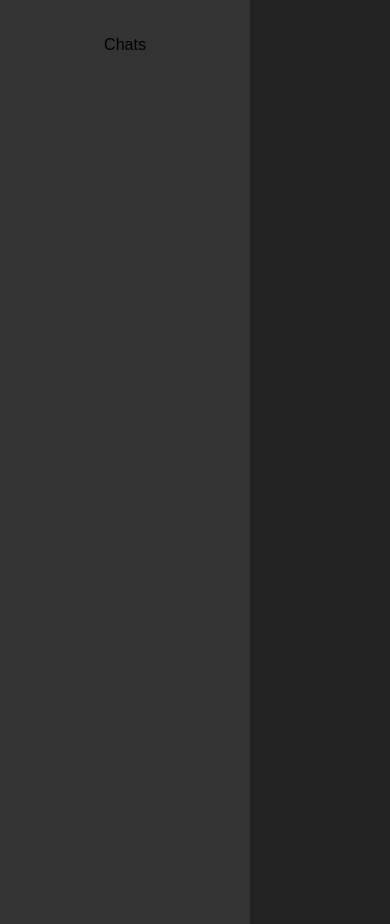
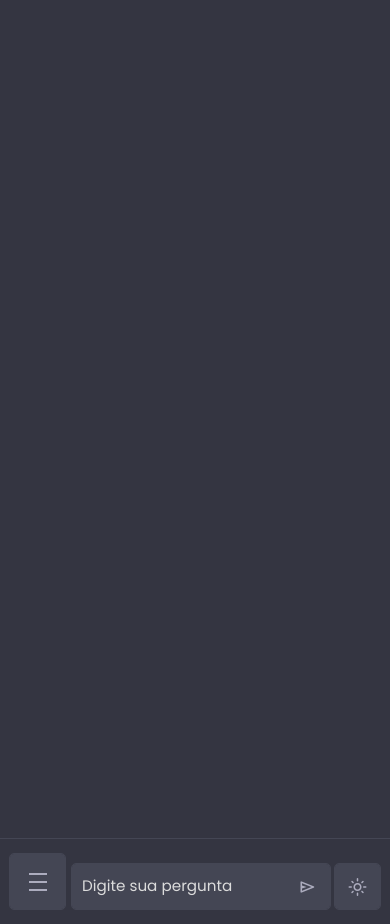
Before and after one commit to brennomurakami/LLM_custom_interface, a Flask app: page / in a window 390 px wide. Run offline with Flask 3, Linux system fonts and the light colour scheme.

Commit message:
Update index.css

```diff
--- a/static/css/index.css
+++ b/static/css/index.css
@@ -1,100 +1,384 @@
-body {
-    font-family: Arial, sans-serif;
+* {
     margin: 0;
     padding: 0;
-    background-color: #222; /* Cor mais escura para o fundo da página */
+    box-sizing: border-box;
+    font-family: 'Poppins', sans-serif;
+}
+
+:root{
+    --text-color: #FFFFFF;
+    --icon-color: #ACACBE;
+    --icon-hover-bg: #5B5E71;
+    --placeholder-color: #DCDCDC;
+    --outgoing-chat-bg: #343541;
+    --incoming-chat-bg: #444654;
+    --outgoing-chat-border: #343541;
+    --incoming-chat-border: #444654;
+}
+
+body, .message p, textarea::placeholder, .material-symbols-rounded, .message li {
+    color: var(--text-color);
+}
+
+.light-mode{
+    --text-color: #343641;
+    --icon-color: #A9A9BC;
+    --icon-hover-bg: #FAFAF3;
+    --placeholder-color: #6C6C6C;
+    --outgoing-chat-bg: #FFFFFF;
+    --incoming-chat-bg: #F7F7F8;
+    --outgoing-chat-border: #FFFFFF;
+    --incoming-chat-border: #D9D9E3;
+}
+
+body{
+    background-color: var(--outgoing-chat-bg);
 }
 
 .sidebar {
     height: 100%;
-    width: 250px;
+    width: 0;
     position: fixed;
     top: 0;
     left: 0;
     background-color: #333;
-    padding-top: 20px;
+    overflow-x: hidden;
+    transition: 0.5s;
 }
 
-.chat-container {
-    width: 100%; /* Alterado para ocupar toda a largura da tela */
-    max-width: 800px; /* Limita a largura máxima do chat */
-    margin: 50px auto;
-    background-color: #444; /* Cor mais escura para o fundo do chat */
-    border-radius: 10px;
-    box-shadow: 0 0 10px rgba(0, 0, 0, 0.1);
-    overflow: hidden;
+.sidebar-content {
+    padding: 20px;
+    color: white;
 }
 
-.chat-header {
-    background-color: #000053;
-    color: #fff;
-    padding: 10px 20px;
-    text-align: center;
+/* .content {
+    margin-left: 250px; /* Largura da barra lateral
+    transition: margin-left 0.5s;
+} */
+
+.menuBtn{
+    margin-right: 7px;
+    font-size: 1.4rem;
+    background: var(--incoming-chat-bg);
+    outline: 1px solid var(--incoming-chat-border);
+    border-radius: 4px;
 }
 
-.chat-body {
-    padding: 20px;
-    overflow-y: scroll;
-    max-height: calc(100vh - 170px); /* Ajusta a altura máxima do chat para ocupar o restante da tela */
+#toggle-btn {
+    cursor: pointer; /* Torna o botão clicável */
+    display: block; /* Garante que o botão ocupe todo o espaço horizontal */
+    padding: 16px; /* Adiciona algum preenchimento ao redor do botão */
+    color: var(--icon-color); /* Define a cor do texto */
+    text-align: center; /* Centraliza o texto horizontalmente */
+    height: 55px;
+    width: 55px;
+}
+
+.menuBtn:hover{
+    filter: brightness(1.2);
+}
+
+/* Novas regras para ajustar o layout do chat */
+.chat-container {
+    display: flex;
+    flex-direction: column;
+    align-items: flex-end; /* Alinhar as mensagens do usuário à direita */
 }
 
 .message {
+    max-width: 70%; /* Limitar a largura das mensagens */
     margin-bottom: 20px;
+    margin: 20px;
 }
 
 .user-message {
-    text-align: right;
-    color: #ddd; /* Cor mais clara para o texto do usuário */
+    align-self: flex-end; /* Alinhar as mensagens do usuário à direita */
+    background-color: #2979FF; /* Cor de fundo das mensagens do usuário */
+    color: #FFFFFF; /* Cor do texto das mensagens do usuário */
+    border-radius: 5px;
+    margin: 5px;
+    margin-right: 30%;
+    margin-left: 40%;
 }
 
-.bot-message {
-    text-align: left;
-    color: #ccc; /* Cor mais clara para o texto da IA */
+.user-message p{
+    margin: 10px;
 }
 
-.message p {
-    background-color: #666; /* Cor mais escura para o fundo das mensagens */
-    border-radius: 10px;
-    padding: 10px 15px;
-    display: inline-block;
-    max-width: 70%;
+
+.bot-message {
+    align-self: flex-start; /* Alinhar as mensagens da IA à esquerda */
+    background-color: #137c13; /* Cor de fundo das mensagens da IA */
+    color: #333333; /* Cor do texto das mensagens da IA */
+    border-radius: 5px;
+    margin-left: 30%;
+    margin-right: 40%;
 }
 
-.message ul {
-    background-color: #666; /* Cor mais escura para o fundo das mensagens */
-    border-radius: 10px;
-    padding: 10px 15px;
-    display: block;
-    max-width: 70%;
-    padding-left: 25px; /* Adiciona espaço à esquerda para o marcador de lista */
+.bot-message p{
+    margin: 10px;
 }
 
-.message ol {
-    background-color: #666; /* Cor mais escura para o fundo das mensagens */
-    border-radius: 10px;
-    padding: 10px 15px;
-    display: block;
-    max-width: 70%;
-    padding-left: 25px; /* Adiciona espaço à esquerda para o marcador de lista */
+.bot-message li{
+    margin: 25px;
 }
 
-.message.bot-message li {
-    margin: 5px 0;
-    padding-left: 20px;
-    list-style-type: disc; /* Define o tipo de marcador de lista como ponto */
+.chat-container{
+    overflow-y: auto;
+    max-height: 100vh;
+    padding-bottom: 150px;
 }
 
-.chat-input {
-    padding: 10px;
-    width: calc(100% - 40px); /* Calcula a largura da caixa de entrada */
-    border: none;
-    border-top: 1px solid #888; /* Cor mais clara para a borda superior da caixa de entrada */
-    box-sizing: border-box;
-    margin-left: 20px; /* Adiciona margem à esquerda para acomodar o ícone de envio */
-    background-color: #666; /* Cor mais escura para o fundo da caixa de entrada */
-    color: #ddd; /* Cor mais clara para o texto da caixa de entrada */
+:where(.chat-container, textarea)::-webkit-scrollbar-track{
+    background: var(--incoming-chat-bg);
+    border-radius: 25px;
 }
 
-.chat-input::placeholder {
-    color: #ddd; /* Define a cor do texto do placeholder como branco */
+:where(.chat-container, textarea)::-webkit-scrollbar-thumb{
+    background: var(--icon-color);
+    border-radius: 25px;
 }
+
+.default-text{
+    display: flex;
+    align-items: center;
+    justify-content: center;
+    flex-direction: column;
+    height: 70vh;
+    padding: 0 10px;
+    text-align: center;
+    color: var(--text-color);
+}
+
+.default-text h1{
+    font-size: 3.3rem;
+}
+
+.default-text p{
+    margin-top: 10px;
+    font-size: 1.1rem;
+}
+
+.chat-container .chat{
+    padding: 25px;
+    display: flex;
+    justify-content: center;
+    color: var(--text-color);
+}
+
+.chat-container .chat.outgoing {
+    background: var(--outgoing-chat-bg);
+    border: 1px solid var(--outgoing-chat-border);
+}
+
+.chat-container .chat.incoming{
+    background: var(--incoming-chat-bg);
+    border: 1px solid var(--incoming-chat-border);
+}
+
+.chat .chat-content {
+    display: flex;
+    max-width: 1200px;
+    width: 100%;
+    align-items: flex-start;
+    justify-content: space-between;
+}
+
+span.material-symbols-rounded {
+    user-select: none;
+    cursor: pointer;
+}
+
+.chat .chat-content span{
+    cursor: pointer;
+    font-size: 1.3rem;
+    color: var(--icon-color);
+    visibility: hidden;
+}
+
+.chat:hover .chat-content:not(:has(.typing-animation)), :has(.error) span{
+    visibility: visible;
+}
+
+.chat .chat-details {
+    display: flex;
+    align-items: center;
+}
+
+.chat .chat-details img{
+    width: 35px;
+    height: 35px;
+    align-self: flex-start;
+    object-fit: cover;
+    border-radius: 2px;
+}
+
+.chat .chat-details p{
+    white-space: pre-wrap;
+    font-size: 1.05rem;
+    padding: 0 50px 0 25px;
+    color: var(--text-color);
+    word-break: break-word;
+}
+
+.chat .chat-details p .error{
+    color: #e55865;
+}
+
+.chat .typing-animation{
+    padding-left: 25px;
+    display: inline-flex;
+}
+
+.typing-animation .typing-dot{
+    height: 7px;
+    width: 7px;
+    border-radius: 50%;
+    margin: 0 3px;
+    opacity: 0.7;
+    background: var(--text-color);
+    animation: animateDots 1.5s var(--delay) ease-in-out infinite;
+}
+
+.typing-animation .typing-dot:first-child{
+    margin-left: 0;
+}
+
+@keyframes animateDots {
+    0%, 44%{
+        transform: translateY(0px);
+    }
+    28%{
+        opacity: 0.4;
+        transform: translateY(-6px);
+    }
+    44%{
+        opacity: 0.2;
+        transform: translateY(0px);
+    }
+}
+
+.typing-container{
+    position: fixed;
+    bottom: 0;
+    width: 100%;
+    display: flex;
+    padding: 20px 10px;
+    justify-content: center;
+    background: var(--outgoing-chat-bg);
+    border-top: 1px solid var(--incoming-chat-border);
+}
+
+.typing-container .typing-content{
+    display: flex;
+    max-width: 950px;
+    width: 100%;
+    align-items: flex-end;
+}
+
+.typing-container .typing-textarea{
+    width: 100%;
+    display: flex;
+    position: relative;
+}
+
+.typing-textarea textarea{
+    resize: none;
+    height: 55px;
+    width: 100%;
+    border: none;
+    padding: 15px 45px 15px 20px;
+    color: var(--text-color);
+    font-size: 1rem;
+    border-radius: 4px;
+    max-height: 250px;
+    overflow-y: auto;
+    background: var(--incoming-chat-bg);
+    outline: 1px solid var(--incoming-chat-border);
+}
+
+.typing-textarea textarea::placeholder{
+    color: var(--placeholder-color)
+}
+
+.typing-content span{
+    width: 55px;
+    height: 55px;
+    display: flex;
+    border-radius: 4px;
+    font-size: 1.35rem;
+    align-items: center;
+    justify-content: center;
+    color: var(--icon-color);
+}
+
+.typing-textarea span{
+    position: absolute;
+    right: 0;
+    bottom: 0;
+    visibility: hidden;
+}
+
+.typing-textarea textarea:valid ~ span{
+    visibility: visible;
+}
+
+.typing-controls{
+    display: flex;
+}
+
+.typing-controls span{
+    margin-left: 7px;
+    font-size: 1.4rem;
+    background: var(--incoming-chat-bg);
+    outline: 1px solid var(--incoming-chat-border);
+}
+
+.typing-controls span:hover{
+    background: var(--icon-hover-bg);
+}
+
+@media screen and (max-width: 600px){
+
+    .default-text h1{
+        font-size: 2.3rem;
+    }
+    :where(.default-text p, textarea, .chat p){
+        font-size: 0.95rem!important;
+    }
+    .chat-container .chat{
+        padding: 20px 10px;
+    }
+
+    .chat-container img{
+        height: 32px;
+        width: 32px;
+    }
+
+    .chat-container .chat p{
+        padding: 0 20px;
+    }
+
+    .chat .chat-content:not(:has(.typing-animation), :has(.error)) span{
+        visibility: visible;
+    }
+
+    .typing-container{
+        padding: 15px 10px;
+    }
+
+    .typing-textarea textarea{
+        height: 45px;
+        padding: 10px 40px 10px 10px;
+    }
+
+    .typing-content span{
+        height: 45px;
+        width: 45px;
+        margin-left: 5px;
+    }
+
+    span.material-symbols-rounded{
+        font-size: 1.25rem!important;
+    }
+}
```
